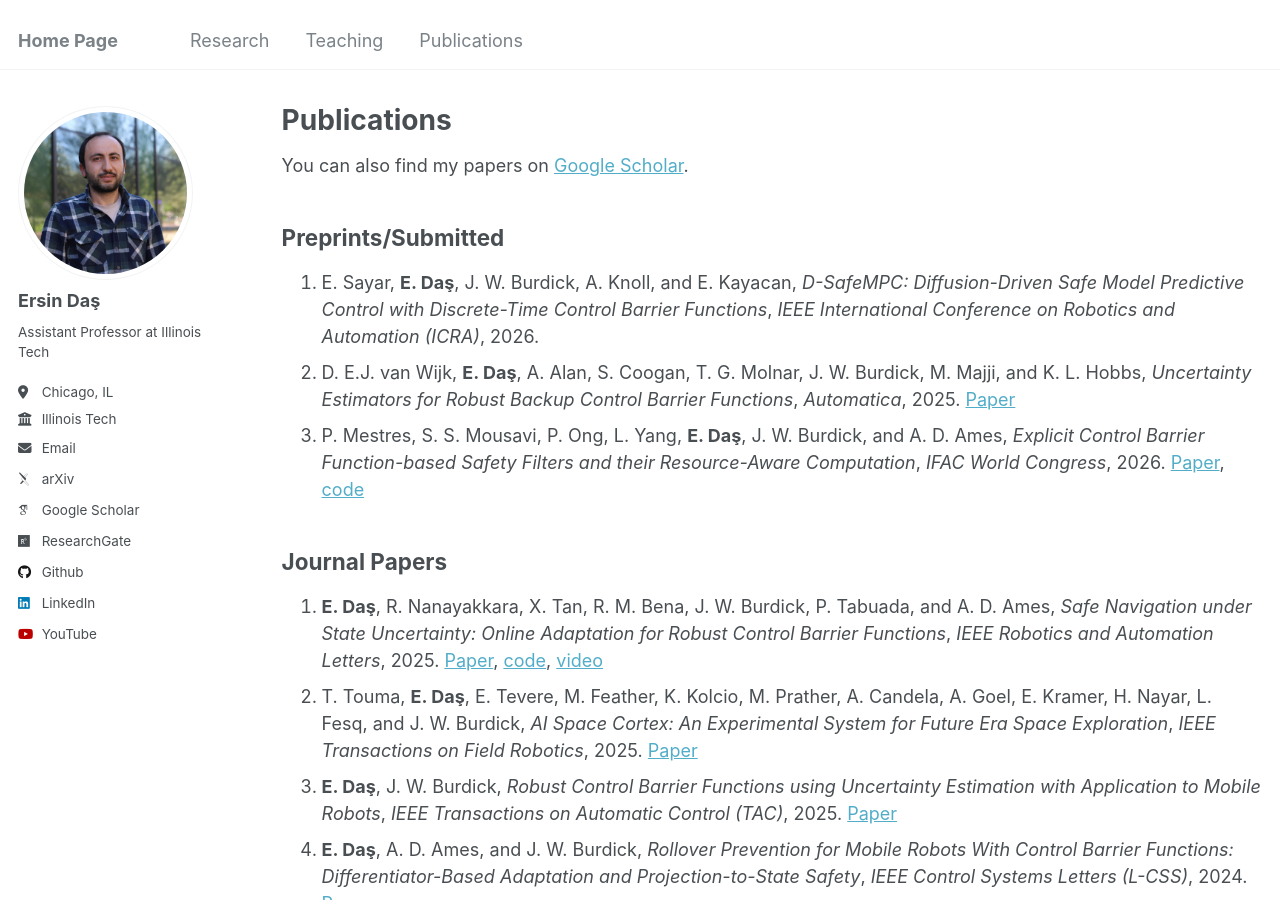
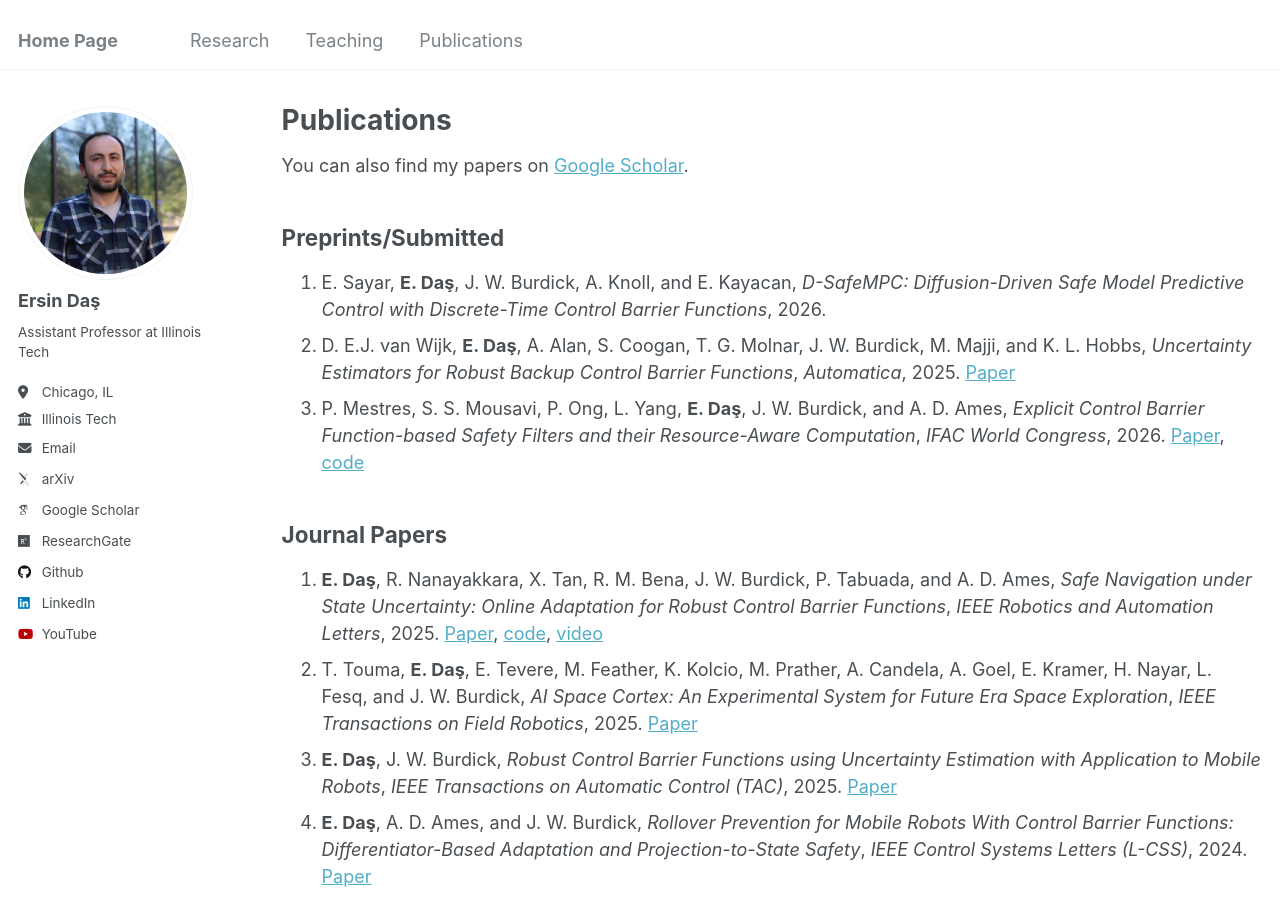
Before and after one commit to ersindas/ersindas.github.io, a Jekyll site: the page built from _pages/publications.md, in a window 1280 px wide and 900 px high. Built offline with Jekyll 4.4.1, drawn with Linux system fonts in a browser that asks for light colours; some web fonts are replaced.

Commit message:
Update publications.md
ICRA2026

```diff
--- a/_pages/publications.md
+++ b/_pages/publications.md
@@ -8,7 +8,7 @@ author_profile: true
  <div class="wordwrap">You can also find my papers on <a href="{{site.author.googlescholar}}">Google Scholar</a>.
 
 ## Preprints/Submitted
-1. E. Sayar, **E. Daş**, J. W. Burdick, A. Knoll, and E. Kayacan, *D-SafeMPC: Diffusion-Driven Safe Model Predictive Control with Discrete-Time Control Barrier Functions*, *IEEE International Conference on Robotics and Automation (ICRA)*, 2026.
+1. E. Sayar, **E. Daş**, J. W. Burdick, A. Knoll, and E. Kayacan, *D-SafeMPC: Diffusion-Driven Safe Model Predictive Control with Discrete-Time Control Barrier Functions*, 2026.
 2. D. E.J. van Wijk, **E. Daş**, A. Alan, S. Coogan, T. G. Molnar, J. W. Burdick, M. Majji, and K. L. Hobbs, *Uncertainty Estimators for Robust Backup Control Barrier Functions*, *Automatica*, 2025. [Paper](https://arxiv.org/pdf/2503.15734)
 3. P. Mestres, S. S. Mousavi, P. Ong, L. Yang, **E. Daş**, J. W. Burdick, and A. D. Ames, *Explicit Control Barrier Function-based Safety Filters and their Resource-Aware Computation*, *IFAC World Congress*, 2026. [Paper](https://arxiv.org/pdf/2512.10118), [code](https://github.com/ersindas/Quadrotor_CBF)
 
```
